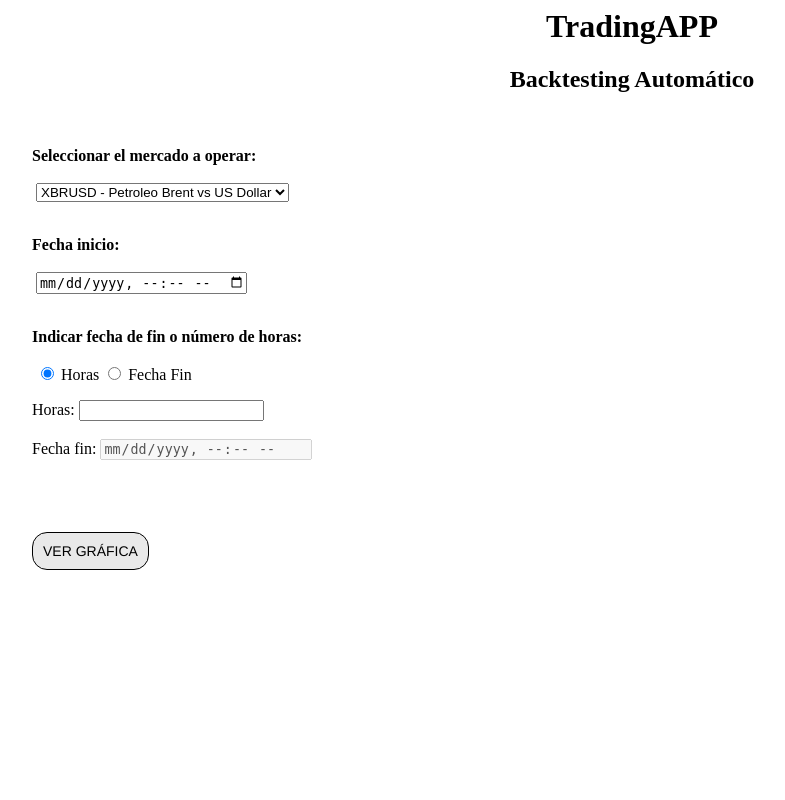
After one commit to mcarmona99/TFG, a Django app: page /mercados/ver_datos_antiguos/ in a window 1280 px wide. The commit adds this page. Shown: the whole page, without its empty margins (8-793 px from the left). Run offline with Django 3.2, Linux system fonts and the light colour scheme; parts of the project's set-up code (start-up, migrations or seed data) failed here and were passed over.

Commit message:
Visualizacion de datos en proceso,  falta corregir la funcion de generar grafico

```diff
--- a/TradingAPP/Interface/static/TradingAPP/style.css
+++ b/TradingAPP/Interface/static/TradingAPP/style.css
@@ -10,6 +10,7 @@
     font-size: 14px;
     text-align: center;
 }
+
 .boton_inhabilitado {
     border: 1px solid #737373; /*anchura, estilo y color borde*/
     padding: 10px; /*espacio alrededor texto*/
@@ -22,9 +23,11 @@
     font-size: 14px;
     text-align: center;
 }
+
 body.center {
     text-align: center;
 }
+
 table.center {
     margin-left: auto;
     margin-right: auto;
--- a/TradingAPP/Interface/templates/TradingAPP/menu_principal.html
+++ b/TradingAPP/Interface/templates/TradingAPP/menu_principal.html
@@ -45,7 +45,7 @@
     <tr>
         <td>
             {% if sesion_actual.logued_MT5 %}
-            <a class="boton" href="{% url 'Menu Principal'%}">Ver datos de mercados</a>
+            <a class="boton" href="{% url 'Menu Ver Datos'%}">Ver datos de mercados</a>
             {% else %}
             <a class="boton_inhabilitado">Ver datos de mercados</a>
             {% endif %}
--- /dev/null
+++ b/TradingAPP/Interface/templates/TradingAPP/ver_datos_antiguos.html
@@ -0,0 +1,95 @@
+{% load static %}
+<link rel="stylesheet" type="text/css" href="{% static 'TradingAPP/style.css' %}">
+
+<!DOCTYPE html>
+<html>
+
+<title>TradingAPP</title>
+
+<H1 align="center">TradingAPP</H1>
+
+<H2 align="center">Backtesting Automático</H2>
+
+<br>
+
+<body>
+
+<div style="float: left; width: 45%;">
+    <form action="./" method="POST"> {% csrf_token %}
+
+        <!-- SELECCIONAR MERCADO -->
+
+        <p><b>&nbsp;&nbsp;&nbsp;&nbsp;&nbsp;&nbsp;&nbsp;&nbsp;Seleccionar el mercado a operar:</b> <br> <br>
+            &nbsp;&nbsp;&nbsp;&nbsp;&nbsp;&nbsp;&nbsp;&nbsp;
+            <label>
+                <select name="mercado">
+                    <option value="XBRUSD">XBRUSD - Petroleo Brent vs US Dollar</option>
+                    <option value="XNGUSD">XNGUSD - Gas Natural vs US Dollar</option>
+                    <option value="XAGEUR">XAGEUR - Plata vs Euro</option>
+                    <option value="XAUUSD">XAUUSD - Oro vs US Dollar</option>
+                    <option value="EURUSD">EURUSD - Euro vs US Dollar</option>
+                </select>
+            </label> <br> <br>
+        </p>
+
+        <!-- SELECCIONAR FECHA INICIO -->
+
+        <p><b>&nbsp;&nbsp;&nbsp;&nbsp;&nbsp;&nbsp;&nbsp;&nbsp;Fecha inicio:</b> <br> <br>
+            &nbsp;&nbsp;&nbsp;&nbsp;&nbsp;&nbsp;&nbsp;&nbsp;
+            <input type="datetime-local" name="fecha_inicio"/> <br> <br>
+        </p>
+
+        <!-- SELECCIONAR FECHA FIN O NUMERO HORAS-->
+
+        <p><b>&nbsp;&nbsp;&nbsp;&nbsp;&nbsp;&nbsp;&nbsp;&nbsp;Indicar fecha de fin o número de horas:</b> <br> <br>
+            &nbsp;&nbsp;&nbsp;&nbsp;&nbsp;&nbsp;&nbsp;&nbsp;
+            <input type="radio" name="horas_o_fecha" value="horas" id="ver_con_horas" checked> Horas
+            <input type="radio" name="horas_o_fecha" value="fecha" id="ver_con_fecha"> Fecha Fin
+        </p>
+
+        &nbsp;&nbsp;&nbsp;&nbsp;&nbsp;&nbsp;&nbsp;&nbsp;Horas: <input type="number" name="horas" min="24"
+                                                                      id="inputHoras"/>
+        <!-- El minimo es 24, equivalente a un dia completeo -->
+
+        <br> <br>
+
+        &nbsp;&nbsp;&nbsp;&nbsp;&nbsp;&nbsp;&nbsp;&nbsp;Fecha fin: <input type="datetime-local" name="fecha_fin"
+                                                                          id="inputFecha" disabled/>
+
+
+        <br> <br> <br> <br> <br>
+
+
+        <!-- BOTON FINAL -->
+
+        &nbsp;&nbsp;&nbsp;&nbsp;&nbsp;&nbsp;&nbsp;&nbsp;<input class="boton" type="submit" value="Ver gráfica"/>
+    </form>
+</div>
+<div style="float: right; width: 45%; border-left: thick solid #000000;">
+    {% if grafico %}
+    {{grafico}}
+    {%endif%}
+</div>
+
+</body>
+
+
+<script>
+    // Accedemos a los botones
+    var input_fecha = document.getElementById('inputFecha');
+    var input_horas = document.getElementById('inputHoras');
+
+    // evento para el input radio "horas"
+    document.getElementById('ver_con_horas').addEventListener('click', function (e) {
+        input_horas.disabled = false;
+        input_fecha.disabled = true;
+    });
+
+    // evento para el input radio "fecha"
+    document.getElementById('ver_con_fecha').addEventListener('click', function (e) {
+        input_fecha.disabled = false;
+        input_horas.disabled = true;
+    });
+</script>
+
+</html>
--- a/TradingAPP/Interface/views.py
+++ b/TradingAPP/Interface/views.py
@@ -45,6 +45,27 @@ def menu_principal_logout(request):
     clear_context_status()
     login.logout_mt5(sesion_actual=sesion_actual)
     return render(request, "TradingAPP/menu_principal.html", context)
+
+
+def ver_datos_mercados(request):
+    clear_context_status()
+    return render(request, "TradingAPP/ver_datos_mercados.html", context)
+
+
+def ver_datos_antiguos(request):
+    clear_context_status()
+    if request.method == "POST":
+        # Cojo las variables de la requerst
+        nombre_mercado = request.POST["mercado"]
+        fecha_inicio = request.POST["fecha_inicio"]
+        fecha_fin = request.POST["fecha_fin"]
+
+        # Cojo el objeto de la clase Mercado
+        mercado = get_object_or_404(Mercado, pk=Mercado.objects.get(nombre=nombre_mercado).id)
+
+        # Genero el gráfico
+        context["grafico"] = mercado.obtener_grafico_datos_antiguos(fecha_inicio, fecha_fin)
+    return render(request, "TradingAPP/ver_datos_antiguos.html", context)
 
 
 def estrategias_trading(request):
--- a/TradingAPP/TradingAPP/urls.py
+++ b/TradingAPP/TradingAPP/urls.py
@@ -13,8 +13,8 @@ Including another URLconf
     1. Import the include() function: from django.urls import include, path
     2. Add a URL to urlpatterns:  path('blog/', include('blog.urls'))
 """
+from Interface import views
 from django.urls import path
-from Interface import views
 
 urlpatterns = [
     # Menu principal
@@ -31,4 +31,8 @@ urlpatterns = [
     path('backtesting/', views.menu_backtesting, name='Backtesting'),
     path('backtesting/automatico/', views.backtesting_auto, name='Backtesting Automatico'),
     path('backtesting/automatico/operar_backtesting/', views.operar_backtesting, name='Operar Backtesting'),
+
+    # Urls de ver datos de mercados
+    path('mercados/', views.ver_datos_mercados, name="Menu Ver Datos"),
+    path('mercados/ver_datos_antiguos/', views.ver_datos_antiguos, name="Ver Datos Antiguos"),
 ]
```
Also changed, not shown: TradingAPP/Interface/models.py (+37 -8 lines), TradingAPP/Interface/templates/TradingAPP/ver_datos_mercados.html (added, +31 -0 lines), TradingAPP/db.sqlite3, 1 other file.
